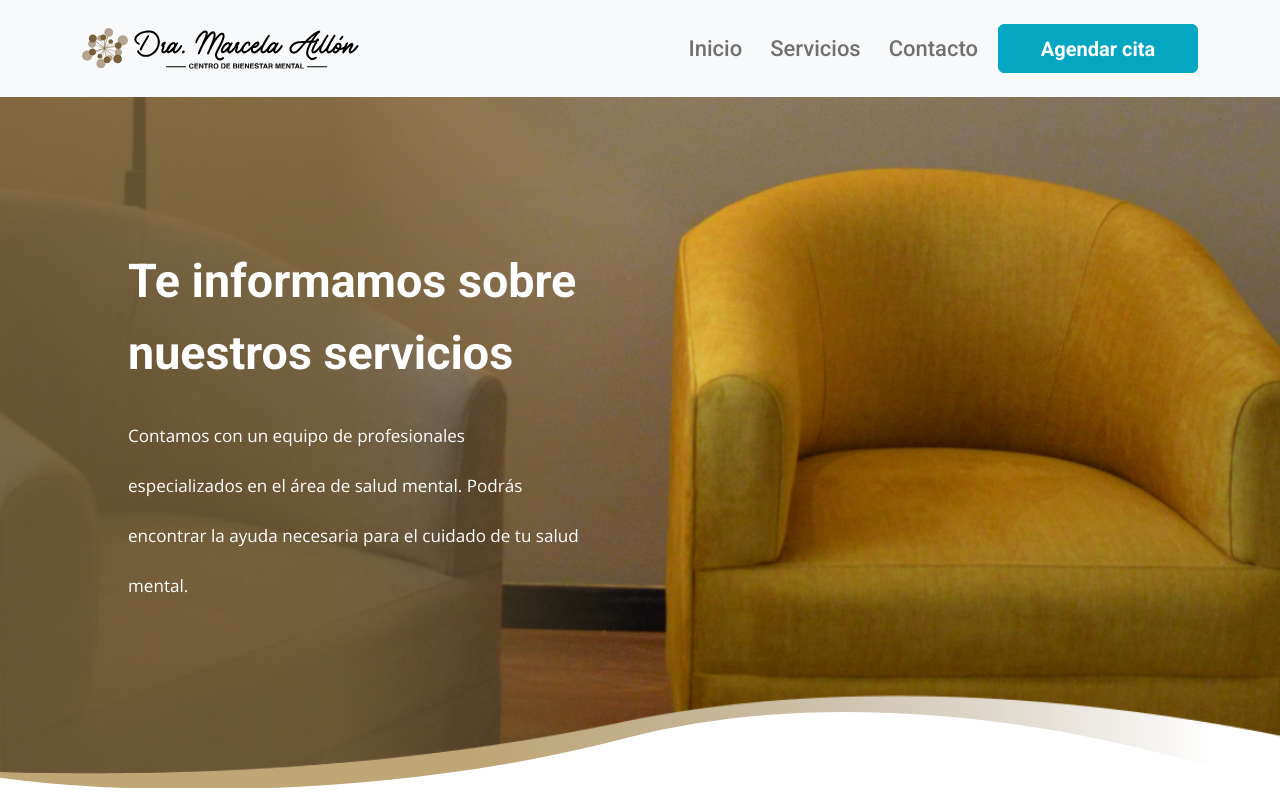
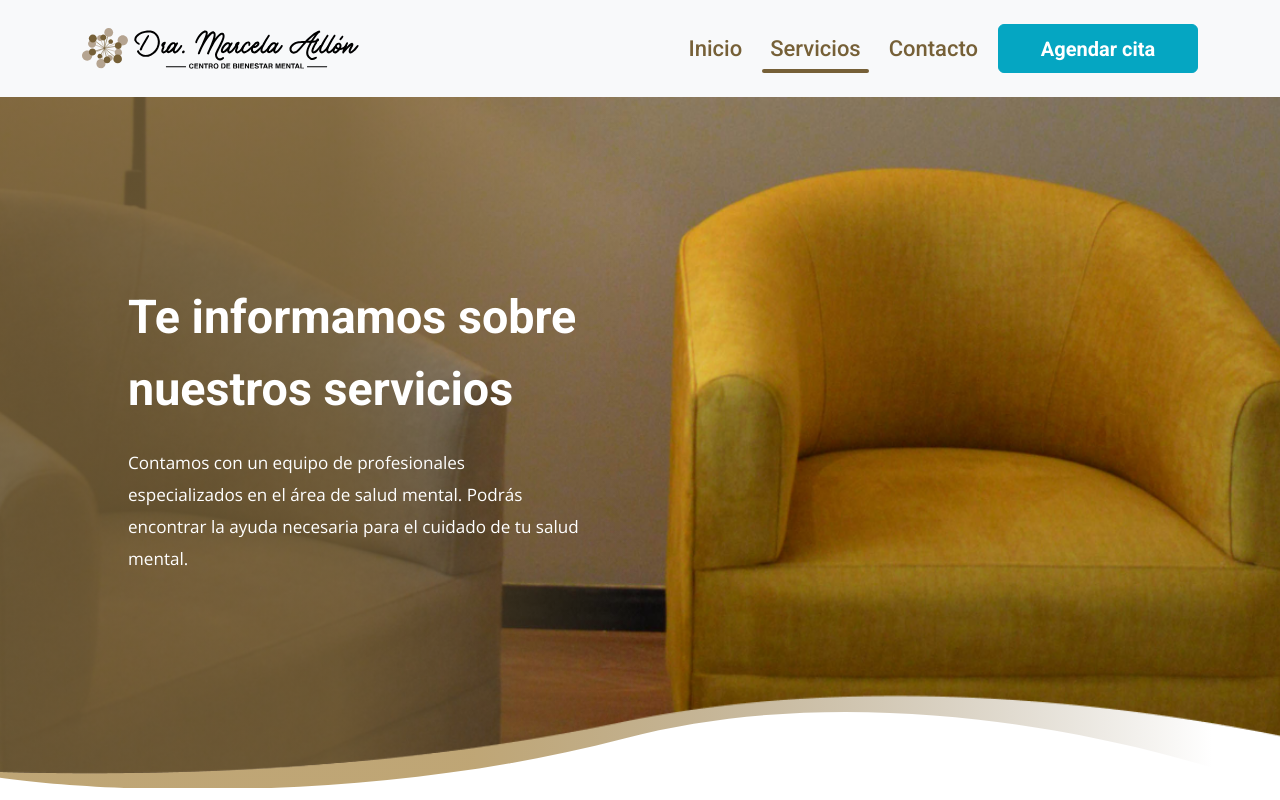
Before and after one commit to EzequielCamino/Centro-de-Bienestar-Mental, a React (Create React App) app: page /servicios in a window 1280 px wide. Shown: the top 800 px of the page. Built offline with nearby package versions, Linux system fonts and the light colour scheme.

Commit message:
añadiendo activos

```diff
--- a/package.json
+++ b/package.json
@@ -10,12 +10,15 @@
     "@testing-library/react": "^13.4.0",
     "@testing-library/user-event": "^13.5.0",
     "bootstrap": "^5.2.3",
+    "localforage": "^1.10.0",
+    "match-sorter": "^6.3.1",
     "react": "^18.2.0",
     "react-bootstrap": "^2.7.4",
     "react-dom": "^18.2.0",
-    "react-router-dom": "^6.11.0",
+    "react-router-dom": "^6.11.2",
     "react-scripts": "5.0.1",
     "sass": "^1.62.0",
+    "sort-by": "^1.2.0",
     "styled-components": "^5.3.10",
     "web-vitals": "^2.1.4"
   },
--- a/src/components/Card 3/Card 3.scss
+++ b/src/components/Card 3/Card 3.scss
@@ -30,6 +30,9 @@
         width: 283px;
         height: 56px;
         position: absolute;
+        display: flex;
+        justify-content: center;
+        align-items: center;
         padding-top: 0.42vw;
         padding-bottom: 0.42vw;
         margin-left: 2vw;
--- a/src/components/Cita/Cita.scss
+++ b/src/components/Cita/Cita.scss
@@ -2,7 +2,7 @@
   display: flex;
   align-items: center;
   justify-content: space-evenly;
-  margin-bottom: 18rem;
+  margin-bottom: 10rem;
 
   .imgBack {
     width: 100%;
--- a/src/components/Contacto/Contacto.scss
+++ b/src/components/Contacto/Contacto.scss
@@ -99,7 +99,7 @@
   display: flex;
   flex-direction: column;
   align-items: center;
-  margin-top: -4vw;
+  margin-top: 6rem;
   h2 {
     font-family: "Roboto";
     font-weight: 600;
--- a/src/components/Navbar/Navbar.jsx
+++ b/src/components/Navbar/Navbar.jsx
@@ -1,6 +1,9 @@
+import './Navbar.scss';
+
+import { Button, Container, Nav, Navbar } from 'react-bootstrap';
+
+import { NavLink } from "react-router-dom";
 import React from "react";
-import { Container, Nav, Navbar, Button } from 'react-bootstrap';
-import './Navbar.scss';
 
 function MyAppNavbar() {
   return (
@@ -10,9 +13,15 @@ function MyAppNavbar() {
         <Navbar.Toggle aria-controls="basic-navbar-nav" />
         <Navbar.Collapse className="justify-content-end" id="basic-navbar-nav">
           <Nav className="navbarLinks">
-            <Nav.Link href="/" className="navbarLinksRefs">Inicio</Nav.Link>
-            <Nav.Link href="/servicios" className="navbarLinksRefs">Servicios</Nav.Link>
-            <Nav.Link href="/contacto" className="navbarLinksRefs">Contacto</Nav.Link>
+            <Nav.Link>
+            <NavLink className="navbarLinksRefs" to="/">Inicio</NavLink>
+            </Nav.Link>
+            <Nav.Link>
+            <NavLink className="navbarLinksRefs" to="/servicios">Servicios</NavLink>
+            </Nav.Link>
+            <Nav.Link>
+            <NavLink className="navbarLinksRefs" to="/contacto">Contacto</NavLink>
+            </Nav.Link>
             <Button href="/citas" className="navbarLinksButton" variant="info">Agendar cita</Button>
           </Nav>
         </Navbar.Collapse>
--- a/src/components/Navbar/Navbar.scss
+++ b/src/components/Navbar/Navbar.scss
@@ -2,6 +2,20 @@
     position: relative;
     display: inline-block;
     font-weight: bold;
+
+    .active:before{
+        content: "";
+        position: absolute;
+        left: 0;
+        bottom: 0;
+        width: 100%;
+        height: 4px;
+        background-color: #766037;
+        border-radius: 4px;
+        scale: 1;
+        transform-origin: left;
+        transition: scale 0.25s;
+    }
 
     &:before{
         content: "";
@@ -16,7 +30,6 @@
         transform-origin: left;
         transition: scale 0.25s;
     }
-
     &:hover::before{
         scale:1
     }
@@ -36,10 +49,14 @@
         padding-bottom: 16px;
         gap: 12px;
         .navbarLinksRefs{
+            color: #766037;
+            text-decoration: none;
             font-family: 'Roboto';
             font-weight: 500;
             padding-top: 8px;
             font-size: 22px;
+            }
+
         }
         .navbarLinksButton{
             display: flex;
@@ -53,7 +70,7 @@
             padding-bottom: 8px;
         }
     }
-}
+
 
 /* @media screen and (max-width:767px) {
     .navbar{
--- a/src/components/Servicios/Servicios.scss
+++ b/src/components/Servicios/Servicios.scss
@@ -41,7 +41,7 @@
       font-family: "Open sans";
       font-weight: 400;
       font-size: calc(7.33px + 0.764vw);
-      line-height: 50px;
+      line-height: 32px;
     }
   }
   .none {
@@ -122,7 +122,7 @@
 
     .textContainer {
       width: 30%;
-      margin-right: 20rem;
+      margin-right: 15rem;
       margin-top: 3rem;
 
       ul {
```
Also changed, not shown: src/App.js (+12 -10 lines), 1 other file (tests, documents, lock files or other folders).
